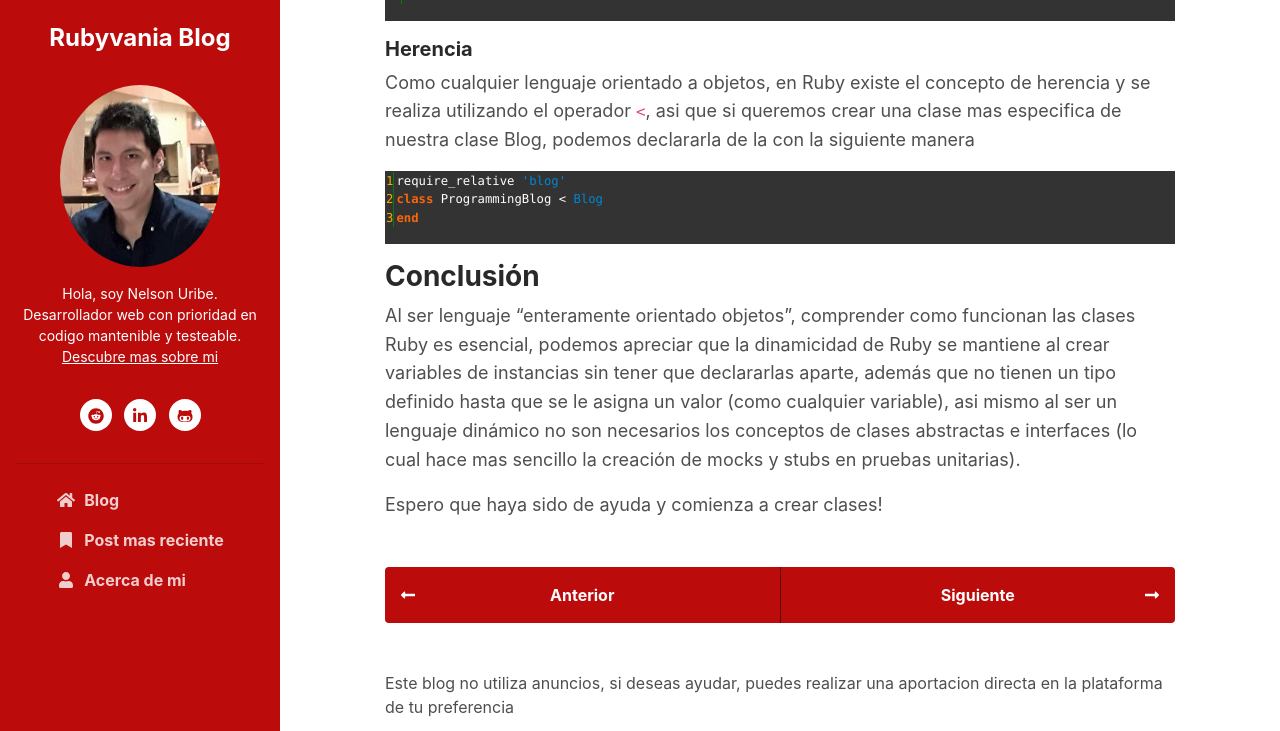
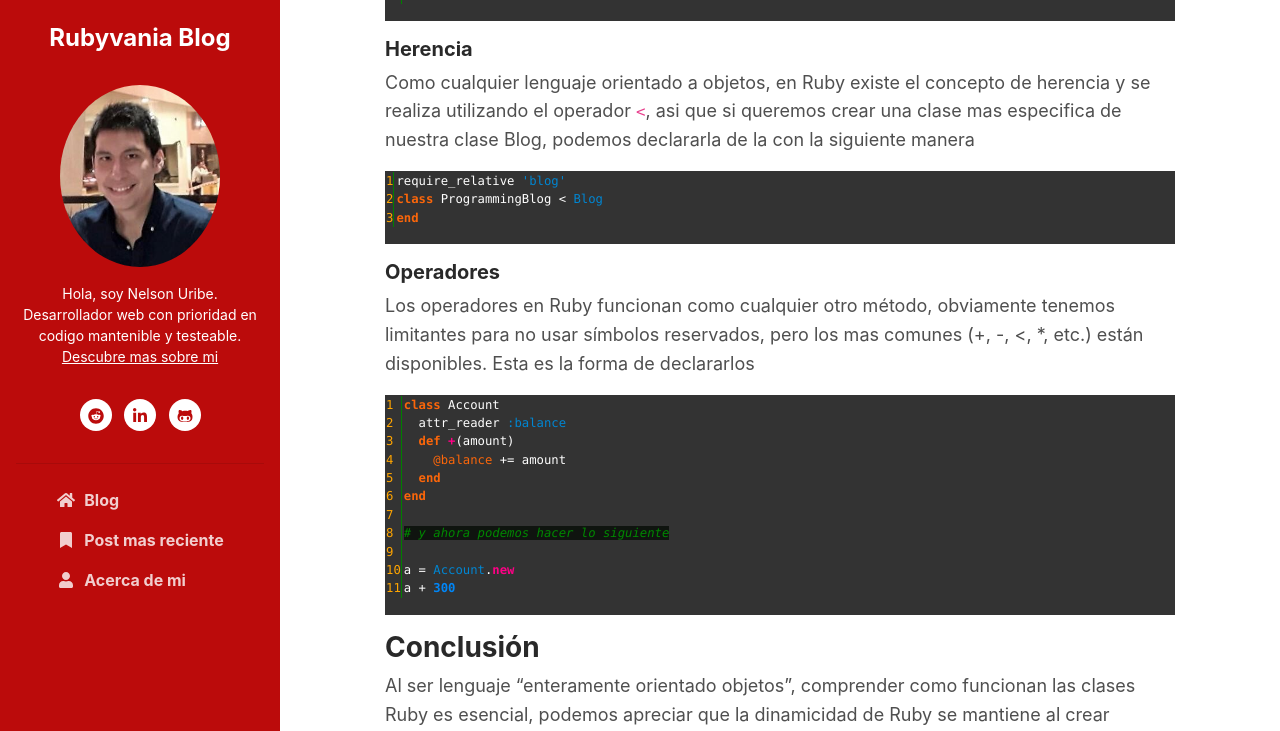
Before and after one commit to hollow-hunter/rubyvania-blog, a Jekyll site: the page built from _posts/2020/4-april/2020-4-4-classes.md, in a window 1280 px wide and 900 px high, scrolled down 2713 px, cut to the strip 0-731 px from the top of the window. Built offline with Jekyll 4.4.1, drawn with Linux system fonts in a browser that asks for light colours; comment, search, counter and statistics services are not loaded.

Commit message:
add operatores section to classes post.

```diff
--- a/_posts/2020/4-april/2020-4-4-classes.md
+++ b/_posts/2020/4-april/2020-4-4-classes.md
@@ -113,6 +113,23 @@ class ProgrammingBlog < Blog
 end
 {% endhighlight %}
 
+##### Operadores
+
+Los operadores en Ruby funcionan como cualquier otro método, obviamente tenemos limitantes para no usar símbolos reservados, pero los mas comunes (+, -, <, *, etc.) están disponibles. Esta es la forma de declararlos
+{% highlight ruby linenos %}
+class Account
+  attr_reader :balance
+  def +(amount)
+    @balance += amount
+  end
+end
+
+# y ahora podemos hacer lo siguiente
+
+a = Account.new
+a + 300
+{% endhighlight %}
+
 ### Conclusión
 
 Al ser lenguaje "enteramente orientado objetos", comprender como funcionan las clases Ruby es esencial, podemos apreciar que la dinamicidad de Ruby se mantiene al crear variables de instancias sin tener que declararlas aparte, además que no tienen un tipo definido hasta que se le asigna un valor (como cualquier variable), asi mismo al ser un lenguaje dinámico no son necesarios los conceptos de clases abstractas e interfaces (lo cual hace mas sencillo la creación de mocks y stubs en pruebas unitarias).
```
